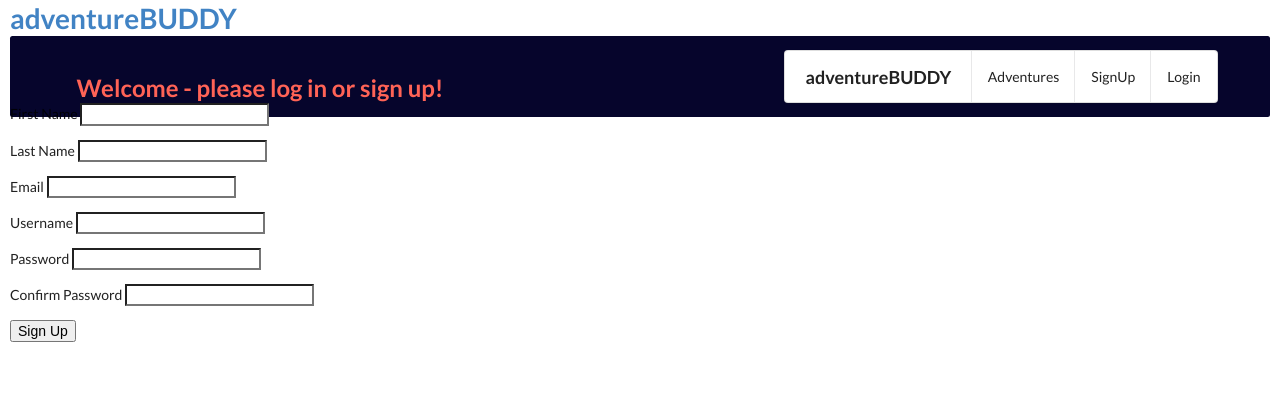
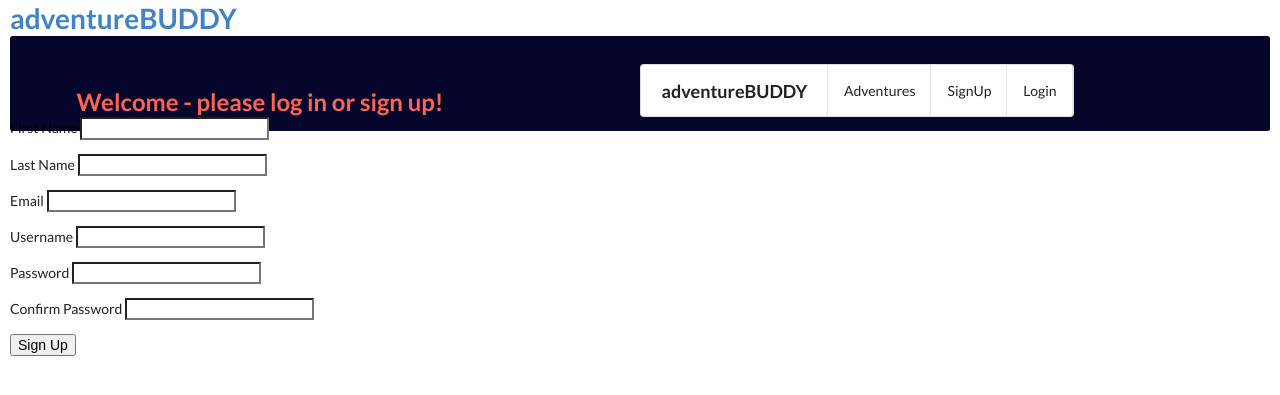
Before and after one commit to masalcedo88/ReactExperiences, a Django app: page /accounts/signup/ in a window 1280 px wide. Shown: the top 395 px of the page. Run offline with Django 3.2, Linux system fonts and the light colour scheme.

Commit message:
post-merge paranoia commit

```diff
--- a/main_app/templates/base.html
+++ b/main_app/templates/base.html
@@ -28,9 +28,9 @@
       <nav>
         <div class="ui container">
           <div class="ui grid">
-            <div class="ui fluid two column row">
+            <div class="ui two column row">
               {% if user.is_authenticated %}
-              <div id="welcome" class="left floated column welcome">
+              <div id="welcome" class="column welcome">
                 <h2>
                   Welcome, {{ user.first_name }}!
                 </h2>
@@ -44,12 +44,12 @@
                 </div>
               </div>
               {% else %}
-              <div id="welcome" class="left floated column welcome">
+              <div id="welcome" class="column welcome">
                 <h2>
                   Welcome - please log in or sign up!
                 </h2>
               </div>
-              <div class="ui right floated menu">
+              <div class="ui menu">
                 <a class="ui item header" href="/">adventureBUDDY</a>
                 <a class="ui item" href="/">Adventures</a>
                 <a class="ui item" href="/accounts/signup">SignUp</a>
```
Also changed, not shown: accounts/migrations/0001_initial.py, accounts/migrations/0003_auto_20200220_2019.py (deleted), main_app/migrations/0001_initial.py, main_app/migrations/0002_auto_20200220_2019.py (deleted).
